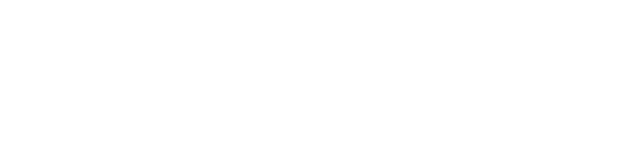
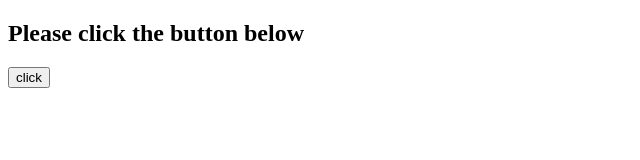
Before and after one commit to Swadhin46/module13-express, a website: page index.html in a window 1280 px wide. Shown: the whole page, without its empty margins (0-640 px from the left). Drawn offline with Linux system fonts and the light colour scheme.

Commit message:
Update index.html

```diff
--- a/index.html
+++ b/index.html
@@ -6,6 +6,7 @@
     <title>Assignment</title>
 </head>
 <body>
-
+    <h2>Please click the button below</h2>
+    <button type="button" href="https://github.com/Swadhin46/module13-express/blob/main/README.md">click</button>
 </body>
 </html>
```
